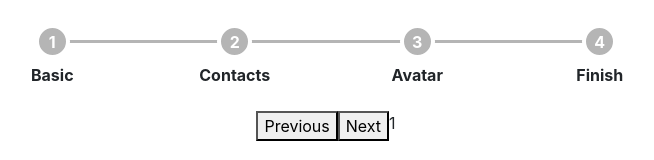
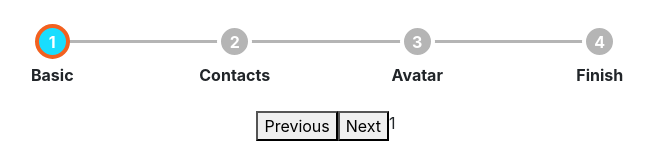
Before and after one commit to tral909/react-form-progress-bar, a React (Create React App) app: page / in a window 1280 px wide. Shown: the top 160 px of the page, without its empty margins (314-968 px from the left). Built offline with nearby package versions, Linux system fonts and the light colour scheme.

Commit message:
Add progress bar logic

```diff
--- a/public/index.html
+++ b/public/index.html
@@ -2,42 +2,13 @@
 <html lang="en">
 
 <head>
-	<meta charset="utf-8">
-	<meta name="viewport" content="width=device-width, initial-scale=1, shrink-to-fit=no">
-	<meta name="theme-color" content="#000000">
-	<!--
-      manifest.json provides metadata used when your web app is added to the
-      homescreen on Android. See https://developers.google.com/web/fundamentals/engage-and-retain/web-app-manifest/
-    -->
-	<link rel="manifest" href="%PUBLIC_URL%/manifest.json">
-	<link rel="shortcut icon" href="%PUBLIC_URL%/favicon.ico">
-	<!--
-      Notice the use of %PUBLIC_URL% in the tags above.
-      It will be replaced with the URL of the `public` folder during the build.
-      Only files inside the `public` folder can be referenced from the HTML.
-
-      Unlike "/favicon.ico" or "favicon.ico", "%PUBLIC_URL%/favicon.ico" will
-      work correctly both with client-side routing and a non-root public URL.
-      Learn how to configure a non-root public URL by running `npm run build`.
-    -->
-	<title>React App</title>
+  <meta charset="utf-8">
+  <meta name="viewport" content="width=device-width, initial-scale=1, shrink-to-fit=no">
+  <title>React App</title>
 </head>
 
 <body>
-	<noscript>
-		You need to enable JavaScript to run this app.
-	</noscript>
-	<div id="root"></div>
-	<!--
-      This HTML file is a template.
-      If you open it directly in the browser, you will see an empty page.
-
-      You can add webfonts, meta tags, or analytics to this file.
-      The build step will place the bundled scripts into the <body> tag.
-
-      To begin the development, run `npm start` or `yarn start`.
-      To create a production bundle, use `npm run build` or `yarn build`.
-    -->
+  <div id="root"></div>
 </body>
 
 </html>
--- a/src/App.js
+++ b/src/App.js
@@ -8,17 +8,19 @@ export default class App extends React.Component {
     this.state = {
       currentStep: 1
     };
+
+    this.stepNames = ['Basic', 'Contacts', 'Avatar', 'Finish'];
   }
 
   handlePreviousStep = () => {
     this.setState(state => ({
-      currentStep: state.currentStep - 1
+      currentStep: state.currentStep > 1 ? state.currentStep - 1 : state.currentStep
     }));
   };
 
   handleNextStep = () => {
     this.setState(state => ({
-      currentStep: state.currentStep + 1
+      currentStep: state.currentStep < this.stepNames.length + 1 ? state.currentStep + 1 : state.currentStep
     }));
   };
 
@@ -29,7 +31,7 @@ export default class App extends React.Component {
         <div className="row">
           <div className="offset-2"></div>
           <div className="col-8">
-            <Steps currentStep={currentStep} />
+            <Steps currentStep={currentStep} stepNames={this.stepNames} />
             <div className="d-flex justify-content-center">
               <button type="button" onClick={this.handlePreviousStep}>
                 Previous
--- a/src/Steps.js
+++ b/src/Steps.js
@@ -1,26 +1,26 @@
 import React from "react";
+import cn from "classnames";
 
 export default class Steps extends React.Component {
   render() {
-    const { currentStep } = this.props;
+    const { currentStep, stepNames } = this.props;
     return (
       <div className="steps mt-4 mb-4">
-        <div className="step ">
-          <div className="step__marker">1</div>
-          <div className="step__title mt-1">Basic</div>
-        </div>
-        <div className="step">
-          <div className="step__marker">2</div>
-          <div className="step__title mt-1">Contacts</div>
-        </div>
-        <div className="step">
-          <div className="step__marker">3</div>
-          <div className="step__title mt-1">Avatar</div>
-        </div>
-        <div className="step">
-          <div className="step__marker">4</div>
-          <div className="step__title mt-1">Finish</div>
-        </div>
+        {
+          stepNames.map((name, index) => (
+              <div
+                key={index}
+                className={cn('step', {
+                  'is-active': currentStep === index + 1,
+                  'is-completed': currentStep > index + 1
+                })}
+              >
+                <div className="step__marker">{index + 1}</div>
+                <div className="step__title mt-1">{name}</div>
+              </div>
+            )
+          )
+        }
       </div>
     );
   }
```
